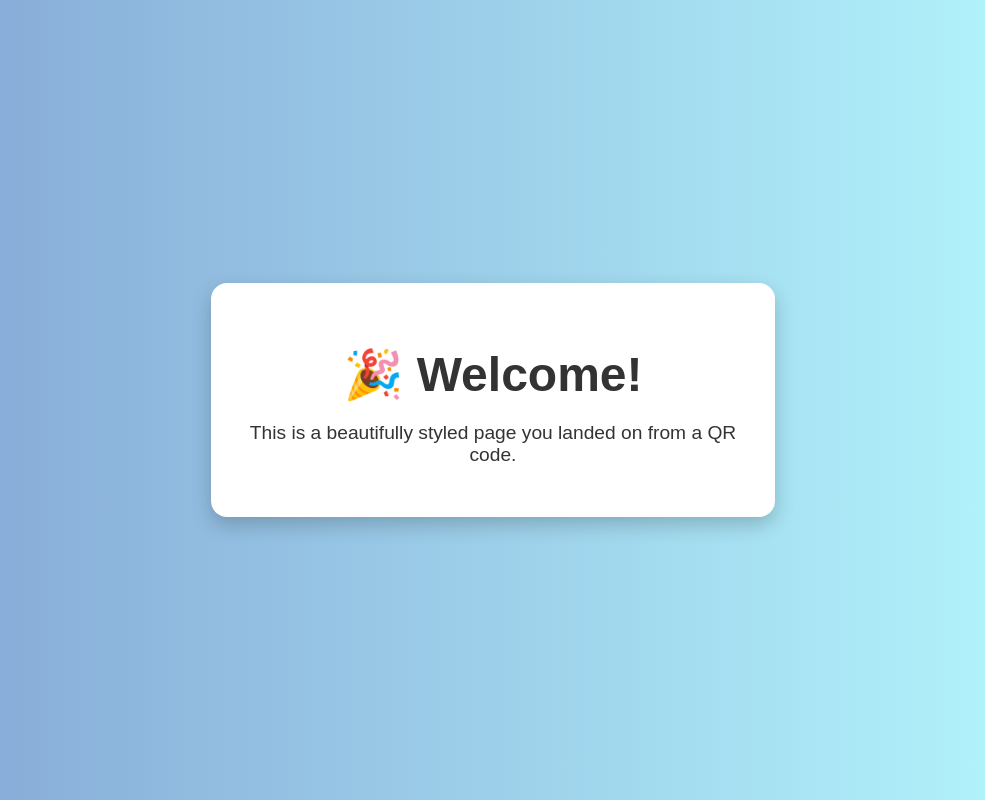
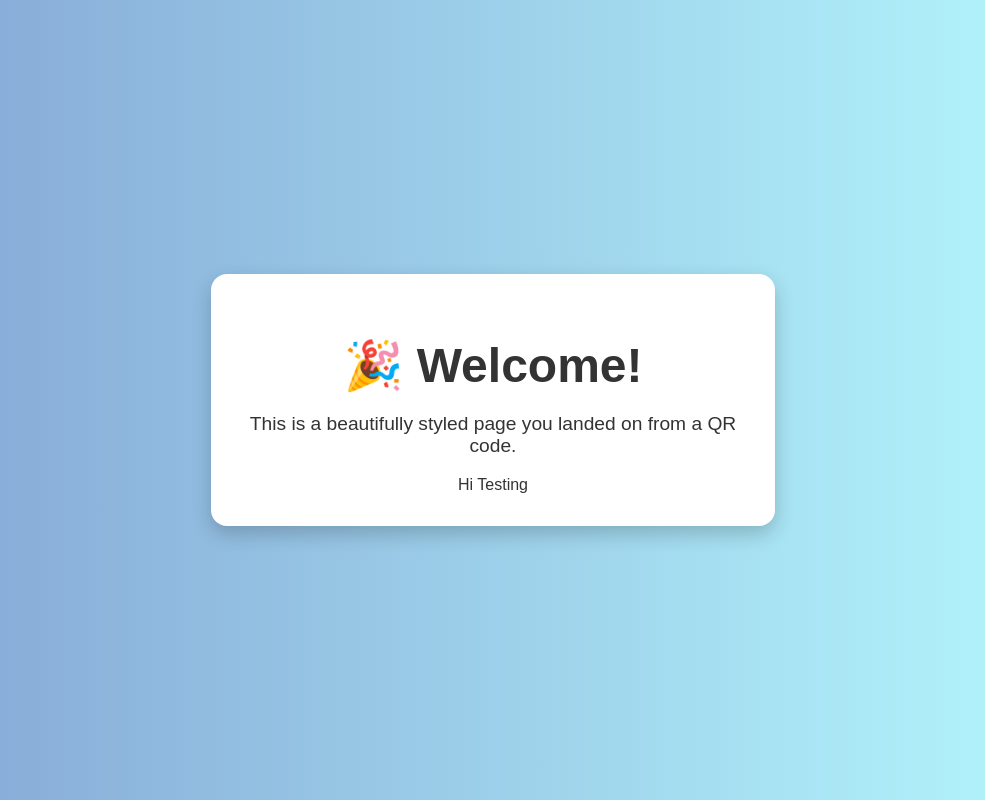
Before and after one commit to yogeshupadhyay1402/qr-webpage, a plain HTML site: page index.html in a window 1280 px wide. Shown: the whole page, without its empty margins (147-1132 px from the left). Drawn offline with Linux system fonts and the light colour scheme.

Commit message:
Update index.html

```diff
--- a/index.html
+++ b/index.html
@@ -41,6 +41,7 @@
   <div class="card">
     <h1>🎉 Welcome!</h1>
     <p>This is a beautifully styled page you landed on from a QR code.</p>
+     Hi Testing
   </div>
 </body>
 </html>
```
